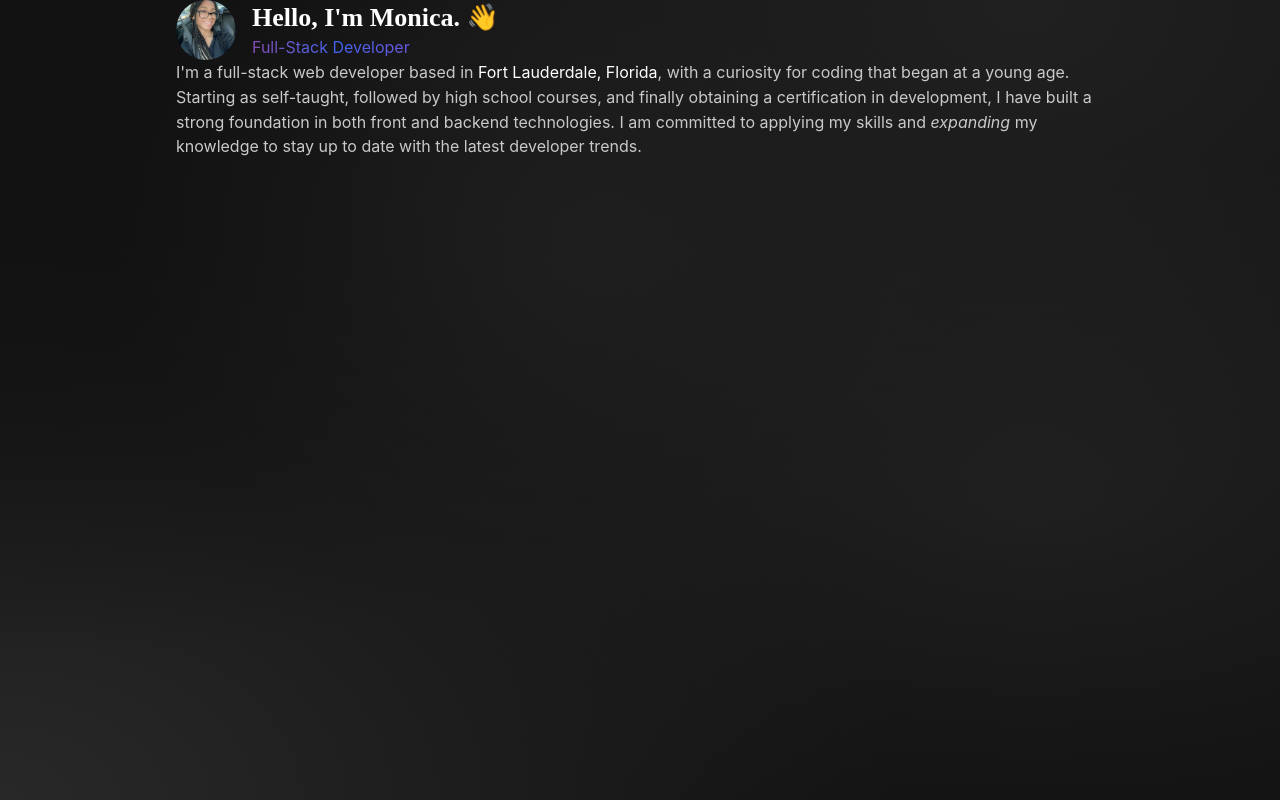
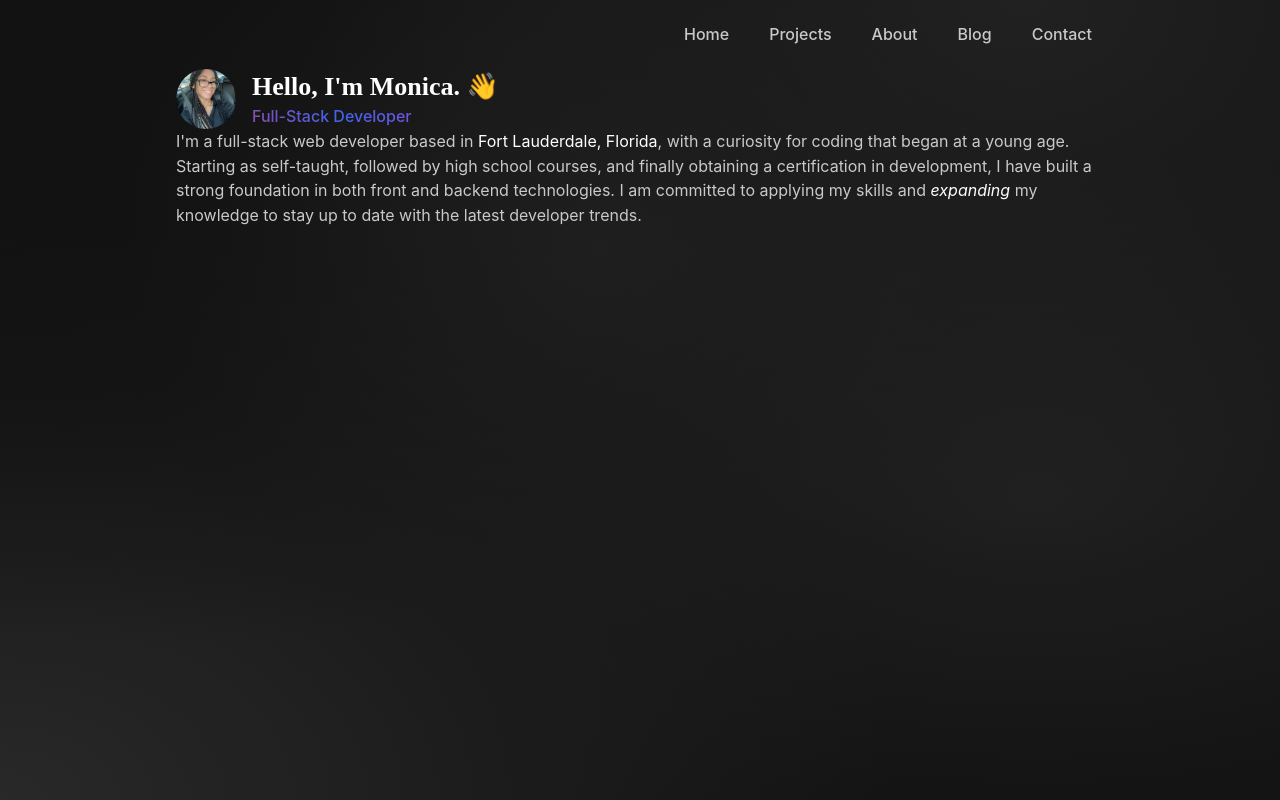
Before and after one commit to monicaalyssa/nextjs-portfolio, a Next.js app: page / in a window 1280 px wide. Built offline with nearby package versions, Linux system fonts and the light colour scheme; a web font is replaced by a local one.

Commit message:
Add navigation links

```diff
--- a/src/app/layout.tsx
+++ b/src/app/layout.tsx
@@ -2,6 +2,7 @@ import type { Metadata } from "next";
 import "./globals.css";
 import '@mantine/core/styles.css';
 import { ColorSchemeScript, Container, MantineProvider, createTheme, mantineHtmlProps } from '@mantine/core';
+import Navigation from "./main/navigation";
 
 const theme = createTheme({
   autoContrast: true,
@@ -38,6 +39,8 @@ export default function RootLayout({
       <body>
         <MantineProvider defaultColorScheme="dark" theme={theme}>
           <Container>
+          <Navigation />
+
             {children}
           </Container>
         </MantineProvider>
--- a/src/app/main/navigation.tsx
+++ b/src/app/main/navigation.tsx
@@ -1,7 +1,34 @@
-import { Flex } from "@mantine/core";
+import { Anchor, Flex } from "@mantine/core";
 
 export default function Navigation() {
+
+    const links = [
+        {
+            title: "Home",
+            link: "/",
+        },
+        {
+            title: "Projects",
+            link: "/projects",
+        },
+        {
+            title: "About",
+            link: "/about",
+        },
+        {
+            title: "Blog",
+            link: "/blog",
+        },
+        {
+            title: "Contact",
+            link: "/contact",
+        },
+    ]
     return (
-        <Flex></Flex>
+        <Flex my="xs" justify="end" gap="md">
+            {links.map((link, key) => (
+                <Anchor c="var(--text-color)" p="sm" fw={500} href={link.link} key={key}>{link.title}</Anchor>
+            ))}
+        </Flex>
     )
 }
--- a/src/app/page.tsx
+++ b/src/app/page.tsx
@@ -14,10 +14,10 @@ export default function Home() {
       <Avatar component="a" target="_blank" href="https://www.linkedin.com/in/monica-alyssa/" size={60} src={PortraitImg.src} alt="Portrait of Monica Williams"></Avatar>
       <Flex direction="column" gap={0}>
       <Title c="white" order={2} >Hello, I&apos;m Monica. 👋</Title>
-      <Text className={classes.devTitle}>Full-Stack Developer</Text>
+      <Text fw={500} className={classes.devTitle}>Full-Stack Developer</Text>
       </Flex>
       </Flex>
-      <Text>I&apos;m a full-stack web developer based in <Anchor c="white" href="https://maps.app.goo.gl/bVj7rcHZSk8sdB7d6" target="_blank">Fort Lauderdale, Florida</Anchor>, with a curiosity for coding that began at a young age. Starting as self-taught, followed by high school courses, and finally obtaining a certification in development, I have built a strong foundation in both front and backend technologies. I am committed to applying my skills and <Text fs="italic" span>expanding</Text> my knowledge to stay up to date with the latest developer trends.</Text>
+      <Text>I&apos;m a full-stack web developer based in <Anchor c="white" href="https://maps.app.goo.gl/bVj7rcHZSk8sdB7d6" target="_blank">Fort Lauderdale, Florida</Anchor>, with a curiosity for coding that began at a young age. Starting as self-taught, followed by high school courses, and finally obtaining a certification in development, I have built a strong foundation in both front and backend technologies. I am committed to applying my skills and <Text fs="italic" c="white" span>expanding</Text> my knowledge to stay up to date with the latest developer trends.</Text>
     </>
   );
 }
```
